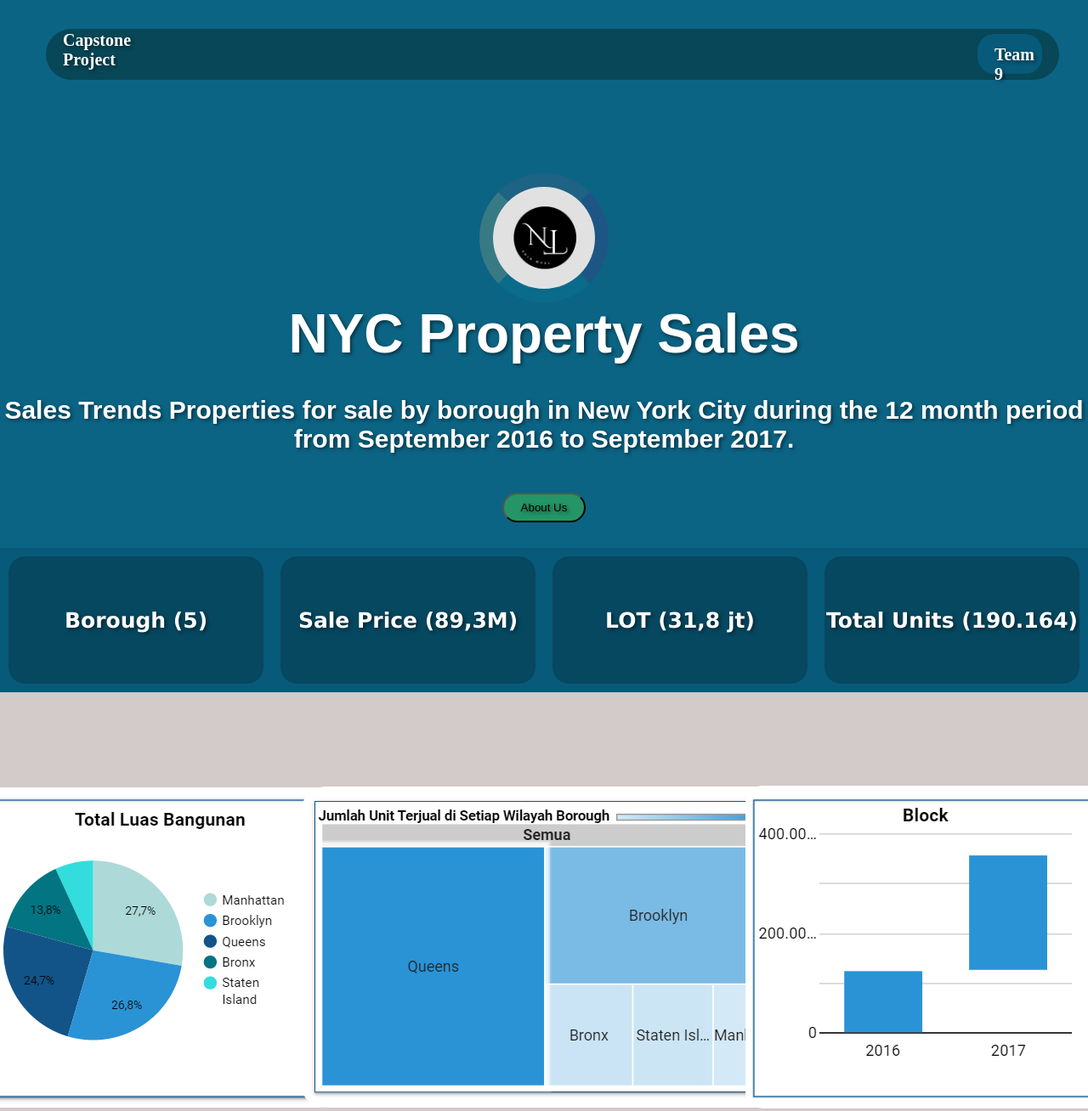
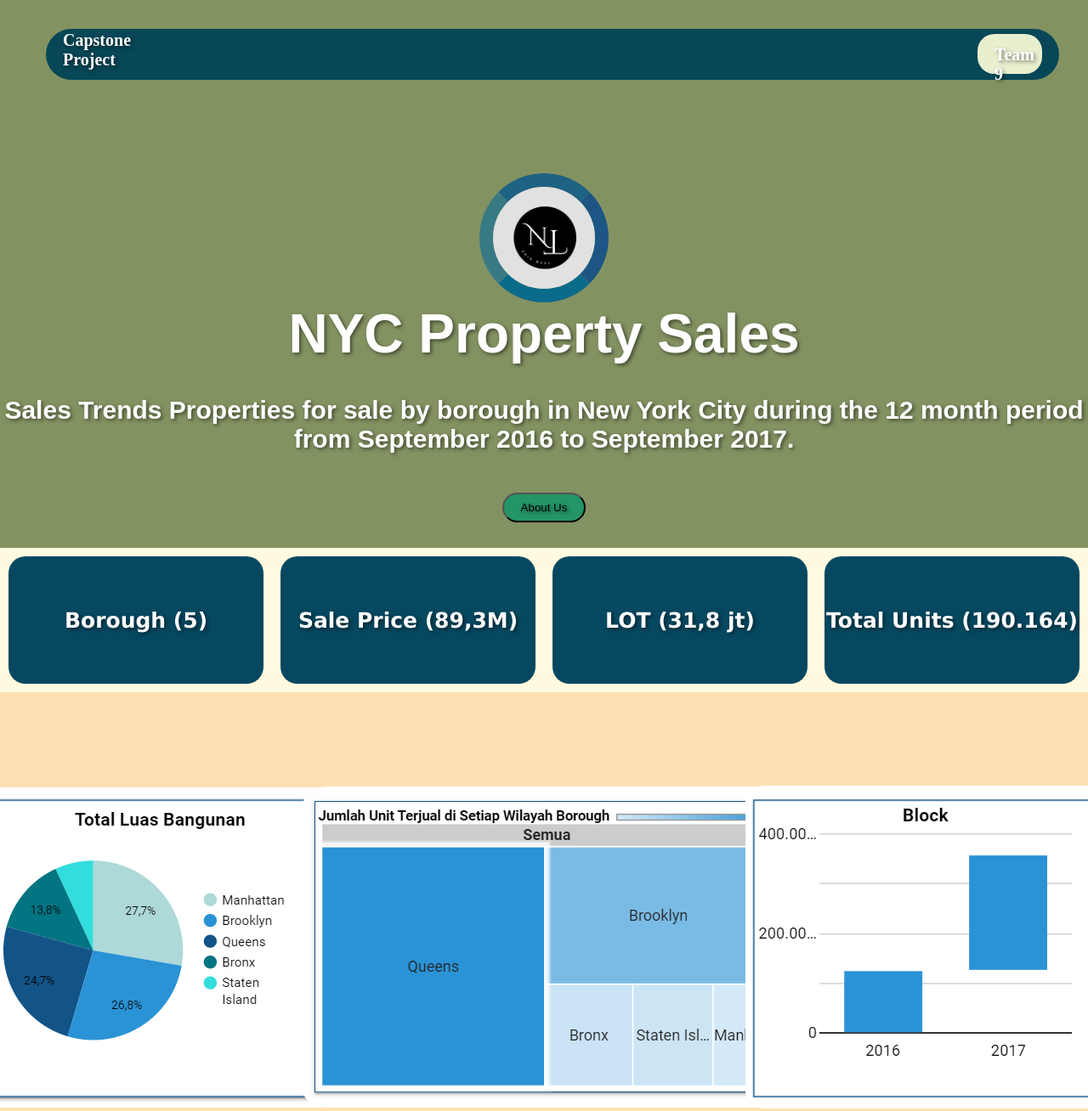
Before and after one commit to dameria21/capstone-team9, a plain HTML site: page index.html in a window 1280 px wide. Shown: the top 1308 px of the page at 85% size. Drawn offline with Linux system fonts and the light colour scheme.

Commit message:
Menambahkan index.html dan index.css dan README.md dan folder img

```diff
--- a/index.css
+++ b/index.css
@@ -18,13 +18,13 @@ body{
     display: flex;
     flex-direction: column;
     align-items: center; /* Tengahkan elemen dalam kolom */
-    background-color: #136893;
+    background-color: #A9B388;
     width: 100%;
     padding-top: 1rem;
     /* height: 630px; */
 }
 .navbar:hover {
-    background-color: rgb(12, 100, 132); /* Ubah warna background ketika kursor menunjuk */
+    background-color: rgb(131, 146, 97); /* Ubah warna background ketika kursor menunjuk */
 }
 .navbar-1 {
     display: flex;
@@ -46,7 +46,7 @@ body{
 }
 .navbar-2 {
     display: flex;
-    background-color: rgb(7, 90, 121);
+    background-color: #E8EFCF;
     border-radius: 20px;
     height: 2px;
     width: 4%;
@@ -65,7 +65,7 @@ body{
     font-family: 'Times New Roman', Times, serif;
 }
 .navbar-2:hover {
-    background-color: rgb(7, 69, 91); /* Ubah warna background ketika kursor menunjuk */
+    background-color: #AFD198 /* Ubah warna background ketika kursor menunjuk */
 }
 .statistics{
     background-color: #d74b76;
@@ -156,10 +156,10 @@ body{
 .container {
     display: flex;
     justify-content: center;
-    background-color: rgb(7, 90, 121);
+    background-color: #FEFAE0;
 }
 .container:hover {
-    background-color: rgb(34, 131, 196); /* Ubah warna background ketika kursor menunjuk */
+    background-color: rgb(248, 239, 210); /* Ubah warna background ketika kursor menunjuk */
 }
 .card-1 {
     display: flex;
@@ -183,10 +183,10 @@ body{
 .row{
     display: flex;
     justify-content: center;
-    background-color: rgba(207, 197, 197, 0.897);
+    background-color: #FFE0B5;
 }
 .row:hover {
-    background-color: rgb(136, 153, 159); /* Ubah warna background ketika kursor menunjuk */
+    background-color: rgb(248, 239, 210); /* Ubah warna background ketika kursor menunjuk */
 }
 /* Create two equal columns that floats next to each other */
 .column {
@@ -250,7 +250,7 @@ body{
     text-shadow: 2px 2px 4px rgba(0, 0, 0, 0.5);
 }
 .profile-title-1{
-    background-color: #77B0AA;
+    background-color: #F8C794;
     border-radius: 2rem;
     padding: 1%;
     margin: 5%;
@@ -270,13 +270,13 @@ body{
     flex-direction: column; /* Menjadikan elemen anak menjadi kolom */
     align-items: center; /* Menengahkan elemen dalam kolom secara horizontal */
     text-align: center; /* Memposisikan teks di tengah secara horizontal */
-    background-color: rgba(22, 88, 112, 0.769);
+    background-color: #B99470;
     color: white;
     text-shadow: 2px 2px 4px rgba(0, 0, 0, 0.5);
     font-size: x-large;
 }
 .row-2:hover {
-    background-color: rgb(9, 53, 69); /* Ubah warna background ketika kursor menunjuk */
+    background-color: rgb(248, 239, 210); /* Ubah warna background ketika kursor menunjuk */
 }
 /*mobile*/
 @media (min-width: 576px) {
```
Also changed, not shown: 1 other file. Lines whose indentation alone changed are shown as unchanged.
